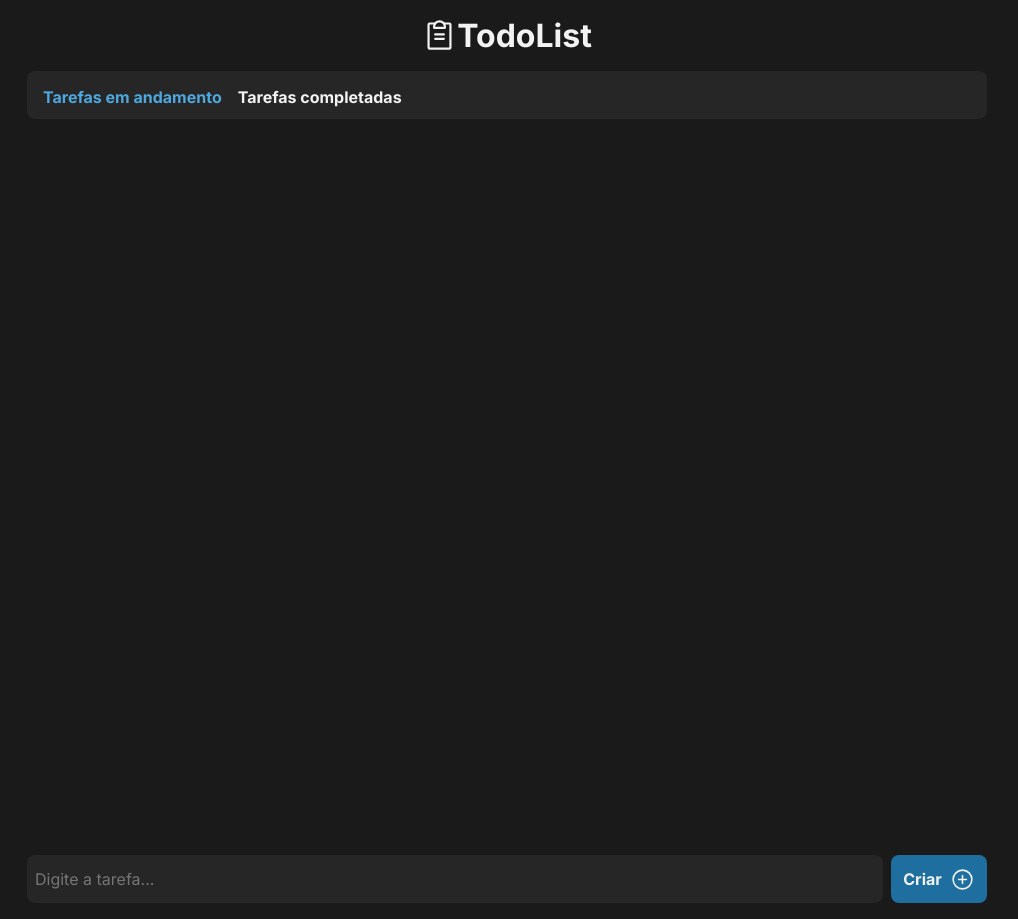
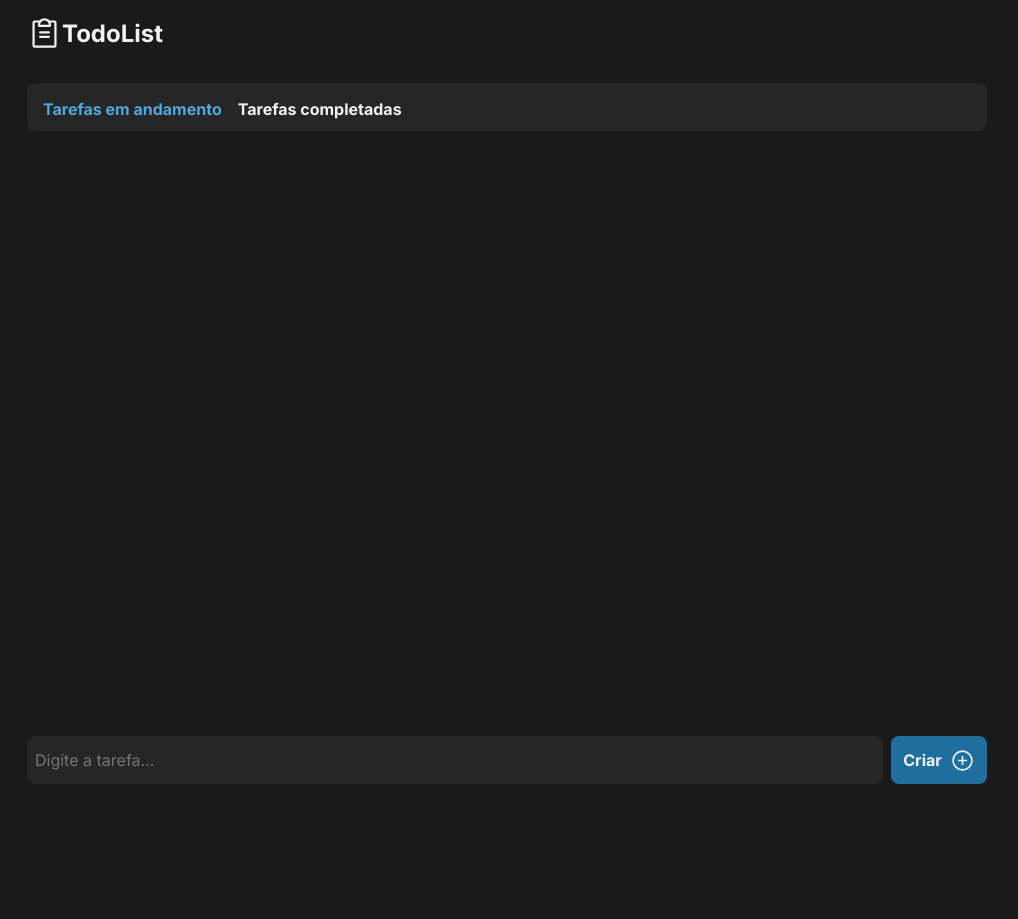
Before and after one commit to SilasSilvaa/TodoList, a React (Vite) app: page / in a window 1280 px wide. Shown: the whole page, without its empty margins (133-1151 px from the left). After the commit the page ends 800 px from the top, so only its background shows below. Built offline with nearby package versions, Linux system fonts and the light colour scheme.

Commit message:
Pequenos ajustes no código

```diff
--- a/src/components/Task/index.tsx
+++ b/src/components/Task/index.tsx
@@ -2,7 +2,7 @@ import { useContext } from 'react';
 import { TaskContext } from '../../contexts/TaskContexts';
 
 import { TaskContent } from './styles';
-import { Check, Trash } from 'phosphor-react';
+import { Check, Trash, NotePencil } from 'phosphor-react';
 
 import { formatDistance } from 'date-fns';
 import { pt } from 'date-fns/locale';
@@ -40,6 +40,7 @@ export function Task({ data }: TaskDataProps) {
               locale: pt,
             })}
         </span>
+        <NotePencil size={25} />
 
         <Trash size={25} onClick={() => handleRemoveTask(data)} />
       </TaskContent>
--- a/src/layouts/DefaultLayout/index.tsx
+++ b/src/layouts/DefaultLayout/index.tsx
@@ -1,15 +1,11 @@
 import { Outlet } from 'react-router-dom';
-import { Header } from '../../components/Header';
 import { Container, Content } from './styles';
-import { LinkRedirect } from '../../components/LinkRedirect';
 
 export function Layout() {
   return (
     <>
       <Container>
-        <Header />
         <Content>
-          <LinkRedirect />
           <Outlet />
         </Content>
       </Container>
--- a/src/pages/Completed/index.tsx
+++ b/src/pages/Completed/index.tsx
@@ -2,6 +2,8 @@ import { Task } from '../../components/Task';
 import { useContext } from 'react';
 import { TaskContext } from '../../contexts/TaskContexts';
 import { Container, Content } from './styles';
+import { Header } from '../../components/Header';
+import { LinkRedirect } from '../../components/LinkRedirect';
 
 export function Completed() {
   const { tasks } = useContext(TaskContext);
@@ -23,6 +25,8 @@ export function Completed() {
   return (
     <>
       <Container>
+        <Header />
+        <LinkRedirect />
         <Content>
           {tasksCompleted.map((task) => (
             <Task key={task.id} data={task} />
--- a/src/pages/Home/index.tsx
+++ b/src/pages/Home/index.tsx
@@ -3,6 +3,8 @@ import { Container, Content } from './styles';
 import { TaskContext } from '../../contexts/TaskContexts';
 import { Task } from '../../components/Task';
 import { Search } from './components/Search';
+import { LinkRedirect } from '../../components/LinkRedirect';
+import { Header } from '../../components/Header';
 
 export function Home() {
   const { tasks } = useContext(TaskContext);
@@ -10,6 +12,8 @@ export function Home() {
   return (
     <>
       <Container>
+        <Header />
+        <LinkRedirect />
         <Content>
           {tasks.map((task) => (
             <Task key={task.id} data={task} />
```
